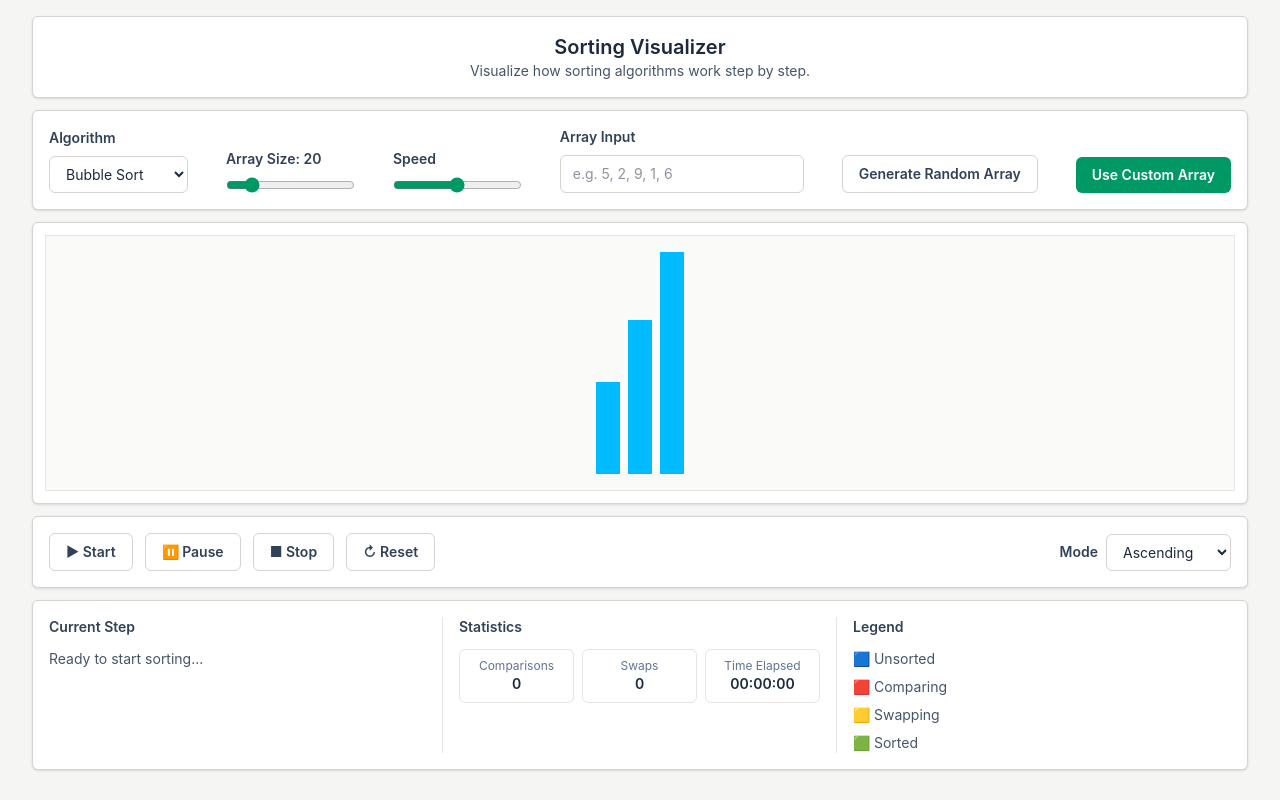
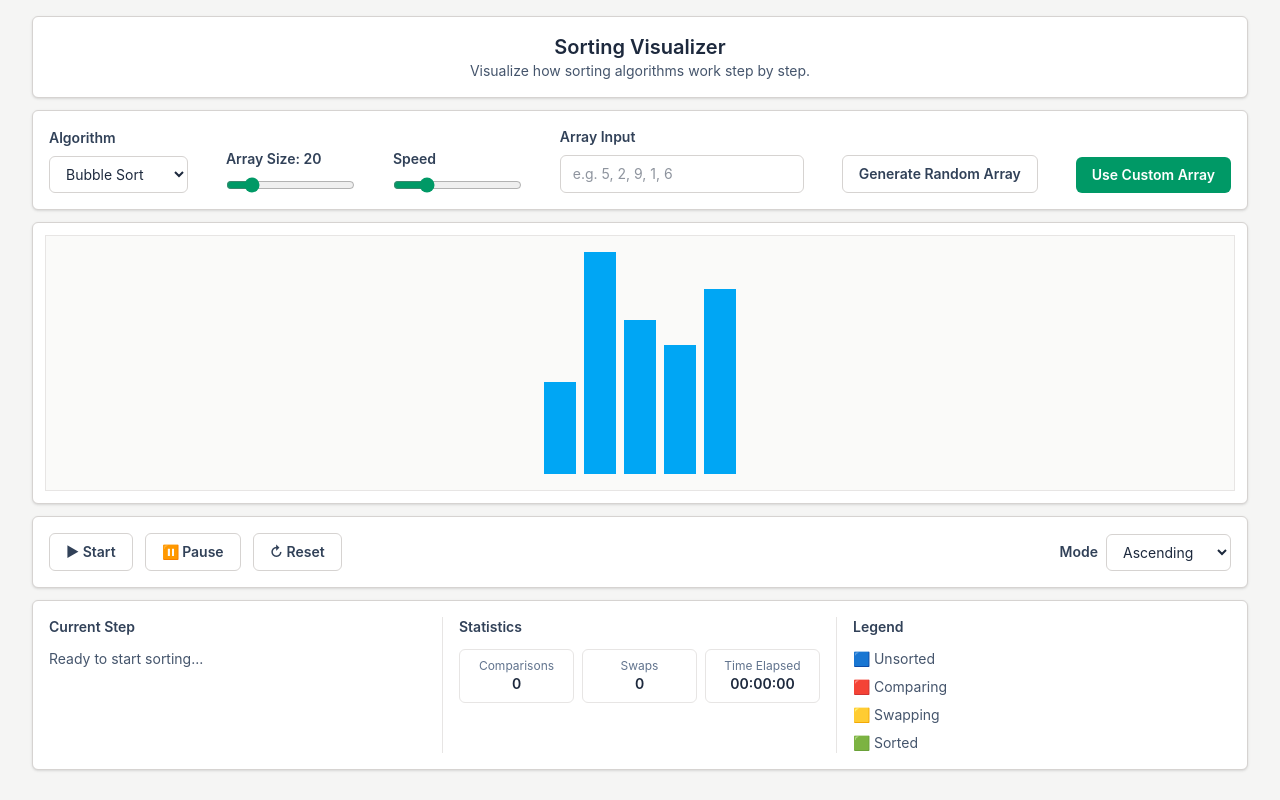
Before and after one commit to MayankkShrivastavaa/Sorting-Visualizer, a React (Vite) app: page / in a window 1280 px wide. Built offline with nearby package versions, Linux system fonts and the light colour scheme.

Commit message:
feat: implement playback controls and sorting animations'

```diff
--- a/src/App.jsx
+++ b/src/App.jsx
@@ -1,4 +1,4 @@
-import React, { useState } from "react";
+import React, { useState, useEffect } from "react";
 import Header from "./components/Header";
 import ControlPanel from "./components/ControlPanel";
 import VisualizationaArea from "./components/VisualizationaArea";
@@ -6,22 +6,34 @@ import PlaybackControls from "./components/PlaybackControls";
 import InformationPanel from "./components/InformationPanel";
 
 import bubbleSort from "./algorithms/bubbleSort";
+import selectionSort from "./algorithms/selectionSort";
+import insertionSort from "./algorithms/insertionSort";
 
 const App = () => {
-  const [values, setValues] = useState([15, 25, 36]);
+  const [values, setValues] = useState([15, 36, 25, 21, 30]);
   const [selectedAlgo, setSelectedAlgo] = useState("Bubble");
+  const [currentOperation, setCurrentOperation] = useState(null);
+  const [operations, setOperations] = useState([]);
+  const [currentStep, setCurrentStep] = useState(0);
+  const [speed, setSpeed] = useState(500);
+  const [status, setStatus] = useState("stopped"); // "running", "paused", "stopped"
+  const [originalValues, setOriginalValues] = useState([]);
 
   const handleStartSorting = () => {
+    setOriginalValues([...values]);
+    let generatedOperations = [];
     switch (selectedAlgo) {
-      case "Bubble": {
-        const operations = bubbleSort([...values]);
-
-        console.log(operations);
-
+      case "Bubble":
+        // Generate all compare & swap operations
+        generatedOperations = bubbleSort([...values]);
         break;
-      }
 
       case "Selection":
+        generatedOperations = selectionSort([...values]);
+        break;
+
+      case "Insertion":
+        generatedOperations = insertionSort([...values]);
         break;
 
       case "Merge":
@@ -29,8 +41,110 @@ const App = () => {
 
       case "Quick":
         break;
+
+      default:
+        break;
+    }
+    setOperations(generatedOperations);
+    setCurrentStep(0);
+  };
+
+  const handlePlay = () => {
+    if (status === "stopped") {
+      handleStartSorting();
+    }
+
+    setStatus("running");
+  };
+
+  const handlePause = () => {
+    setStatus("paused");
+  };
+
+  const handleReset = () => {
+    setStatus("stopped");
+
+    setCurrentStep(0);
+
+    setCurrentOperation(null);
+
+    setOperations([]);
+
+    if (originalValues.length > 0) {
+      setValues([...originalValues]);
     }
   };
+
+  // useEffect(() => {
+
+  //   if (operations.length === 0) return;
+
+  //   const interval = setInterval(() => {
+  //     setCurrentStep((prevStep) => {
+  //       if (prevStep >= operations.length) {
+  //         clearInterval(interval);
+  //         return prevStep;
+  //       }
+
+  //       const operation = operations[prevStep];
+
+  //       // Highlight current comparison
+  //       setCurrentOperation(operation);
+
+  //       // Perform swap if needed
+  //       if (operation.type === "swap") {
+  //         console.log("SWAP OPERATION:", operation);
+
+  //         setValues((prevValues) => {
+  //           console.log("Before:", prevValues);
+  //           const newValues = [...prevValues];
+
+  //           const temp = newValues[operation.index1];
+  //           newValues[operation.index1] = newValues[operation.index2];
+  //           newValues[operation.index2] = temp;
+  //           console.log("After:", newValues);
+  //           return newValues;
+  //         });
+  //       }
+
+  //       return prevStep + 1;
+  //     });
+  //   }, 500);
+
+  //   return () => clearInterval(interval);
+  // }, [operations]);
+  useEffect(() => {
+    if (status !== "running") return;
+
+    if (operations.length === 0) return;
+
+    if (currentStep >= operations.length) return;
+
+    const interval = setInterval(() => {
+      const operation = operations[currentStep];
+
+      setCurrentOperation(operation);
+
+      if (operation.type === "swap") {
+        setValues((prevValues) => {
+          const newValues = [...prevValues];
+
+          const temp = newValues[operation.index1];
+
+          newValues[operation.index1] = newValues[operation.index2];
+
+          newValues[operation.index2] = temp;
+
+          return newValues;
+        });
+      }
+
+      setCurrentStep(currentStep + 1);
+      // setCurrentStep(prev => prev + 1);
+    }, speed);
+
+    return () => clearInterval(interval);
+  }, [currentStep, operations, speed, status]);
 
   return (
     <div className="min-h-screen bg-stone-100 px-4 py-4 text-slate-800 sm:px-6 lg:px-8">
@@ -45,19 +159,30 @@ const App = () => {
           setValues={setValues}
           selectedAlgo={selectedAlgo}
           setSelectedAlgo={setSelectedAlgo}
+          speed={speed}
+          setSpeed={setSpeed}
         />
       </div>
 
       {/* Visualization Area */}
       <div className="mb-3">
-        <VisualizationaArea value={values} />
+        <VisualizationaArea
+          value={values}
+          currentOperation={currentOperation}
+        />
       </div>
 
       {/* Playback Controls */}
       <div className="mb-3">
-        <PlaybackControls onStart={handleStartSorting} />
+        <PlaybackControls
+          onStart={handleStartSorting}
+          onPlay={handlePlay}
+          onPause={handlePause}
+          onReset={handleReset}
+        />
       </div>
 
+      {/* Information Panel */}
       <div>
         <InformationPanel />
       </div>
--- /dev/null
+++ b/src/algorithms/insertionSort.js
@@ -0,0 +1,45 @@
+function swap(idx1, idx2, values) {
+  const temp = values[idx1];
+  values[idx1] = values[idx2];
+  values[idx2] = temp;
+}
+
+function insertionSort(values) {
+  const operations = [];
+
+  for (let i = 1; i < values.length; i++) {
+
+    let j = i;
+
+    while (j > 0) {
+
+      operations.push({
+        type: "compare",
+        index1: j - 1,
+        index2: j,
+      });
+
+      if (values[j - 1] > values[j]) {
+
+        operations.push({
+          type: "swap",
+          index1: j - 1,
+          index2: j,
+        });
+
+        swap(j - 1, j, values);
+
+      } else {
+
+        break;
+
+      }
+
+      j--;
+    }
+  }
+
+  return operations;
+}
+
+export default insertionSort;
--- /dev/null
+++ b/src/algorithms/selectionSort.js
@@ -0,0 +1,54 @@
+function swap(idx1, idx2, values) {
+  const temp = values[idx1];
+  values[idx1] = values[idx2];
+  values[idx2] = temp;
+}
+
+function selectionSort(values) {
+  const operations = [];
+
+  for (let i = 0; i < values.length - 1; i++) {
+
+    let minIndex = i;
+
+    // Current minimum
+    operations.push({
+      type: "selectMin",
+      index: minIndex,
+    });
+
+    for (let j = i + 1; j < values.length; j++) {
+
+      operations.push({
+        type: "compare",
+        index1: minIndex,
+        index2: j,
+      });
+
+      if (values[j] < values[minIndex]) {
+
+        minIndex = j;
+
+        operations.push({
+          type: "selectMin",
+          index: minIndex,
+        });
+      }
+    }
+
+    if (minIndex !== i) {
+
+      operations.push({
+        type: "swap",
+        index1: i,
+        index2: minIndex,
+      });
+
+      swap(i, minIndex, values);
+    }
+  }
+
+  return operations;
+}
+
+export default selectionSort;
--- a/src/components/ControlPanel.jsx
+++ b/src/components/ControlPanel.jsx
@@ -1,6 +1,6 @@
 import React, { useState } from "react";
 
-const ControlPanel = ({ setValues , selectedAlgo, setSelectedAlgo}) => {
+const ControlPanel = ({ setValues , selectedAlgo, setSelectedAlgo, speed, setSpeed}) => {
   // State for custom array input
   const [arrayInput, setArrayInput] = useState("");
 
@@ -43,9 +43,11 @@ const ControlPanel = ({ setValues , selectedAlgo, setSelectedAlgo}) => {
           onChange={(e)=> setSelectedAlgo(e.target.value)}
         >
           <option value="Bubble">Bubble Sort</option>
+          <option value="Selection">Selection Sort</option>
+          <option value="Insertion">Insertion Sort</option>
           <option value="Quick">Quick Sort</option>
           <option value="Merge">Merge Sort</option>
-          <option value="Selection">Selection Sort</option>
+
         </select>
       </div>
 
@@ -74,6 +76,8 @@ const ControlPanel = ({ setValues , selectedAlgo, setSelectedAlgo}) => {
           min="50"
           max="2000"
           className="accent-emerald-600"
+          value={speed}
+          onChange={(e) => setSpeed(Number(e.target.value))}
         />
       </div>
 
--- a/src/components/PlaybackControls.jsx
+++ b/src/components/PlaybackControls.jsx
@@ -1,25 +1,25 @@
 import React from "react";
 
-const PlaybackControls = ({onStart}) => {
+const PlaybackControls = ({onStart, onPlay, onPause, onReset}) => {
 
 
   return (
     <div className="flex items-center justify-between gap-4 rounded-md border border-stone-300 bg-white p-4 shadow-sm">
       {/* Playback Buttons */}
       <div className="flex items-center gap-3">
-        <button className="rounded-md border border-stone-300 hover:bg-emerald-600 px-4 py-2 text-sm font-semibold text-slate-700 cursor-pointer" onClick={onStart}>
+        <button className="rounded-md border border-stone-300 hover:bg-emerald-600 px-4 py-2 text-sm font-semibold text-slate-700 cursor-pointer" onClick={onPlay}>
           ▶ Start
         </button>
 
-        <button className="rounded-md border border-stone-300 hover:bg-emerald-600  px-4 py-2 text-sm font-semibold text-slate-700 cursor-pointer">
+        <button className="rounded-md border border-stone-300 hover:bg-emerald-600  px-4 py-2 text-sm font-semibold text-slate-700 cursor-pointer"  onClick={onPause}>
           ⏸ Pause
         </button>
 
-        <button className="rounded-md border border-stone-300 hover:bg-emerald-600  px-4 py-2 text-sm font-semibold text-slate-700 cursor-pointer">
+        {/* <button className="rounded-md border border-stone-300 hover:bg-emerald-600  px-4 py-2 text-sm font-semibold text-slate-700 cursor-pointer">
           ■ Stop
-        </button>
+        </button> */}
 
-        <button className="rounded-md border border-stone-300 hover:bg-emerald-600 px-4 py-2 text-sm font-semibold text-slate-700 cursor-pointer">
+        <button className="rounded-md border border-stone-300 hover:bg-emerald-600 px-4 py-2 text-sm font-semibold text-slate-700 cursor-pointer"  onClick={onReset}>
           ↻ Reset
         </button>
       </div>
--- a/src/components/VisualizationaArea.jsx
+++ b/src/components/VisualizationaArea.jsx
@@ -1,6 +1,6 @@
-import React from "react";
+import React, { useEffect } from "react";
 
-const VisualizationArea = ({ value }) => {
+const VisualizationArea = ({ value, currentOperation }) => {
   let values = value;
 
   // Finding the largest value in the array
@@ -13,15 +13,31 @@ const VisualizationArea = ({ value }) => {
           // Converting the value into percentage height
           let heightPercentage = (value / maxValue) * 100;
 
+          const isComparing =
+            currentOperation &&
+            currentOperation.type === "compare" &&
+            (index === currentOperation.index1 ||
+              index === currentOperation.index2);
+
+          const isMinimum =
+            currentOperation &&
+            currentOperation.type === "selectMin" &&
+            index === currentOperation.index;
+
           return (
             <div
               key={index}
-              className="w-6 bg-sky-400"
+              className={`w-8 ${isMinimum ? "bg-yellow-400" : isComparing ? "bg-red-500" : "bg-sky-500"}`}
               style={{ height: `${heightPercentage}%` }}
             ></div>
           );
         })}
       </div>
+
+      {/* {console.log(value)}
+      {useEffect(() => {
+        console.log("Visualization received:", value);
+      }, [value])} */}
     </div>
   );
 };
```
